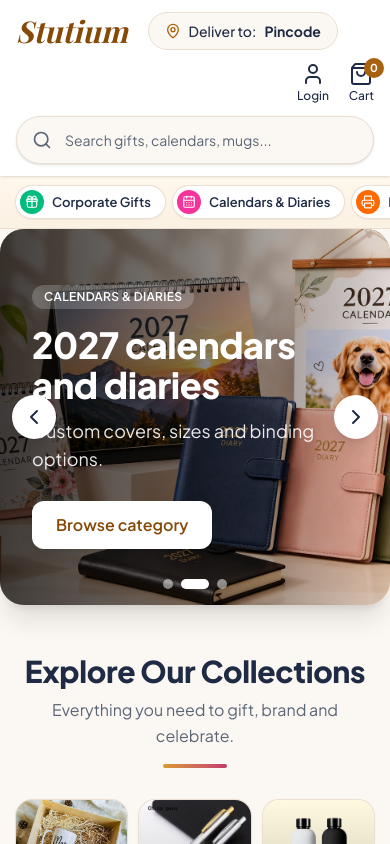
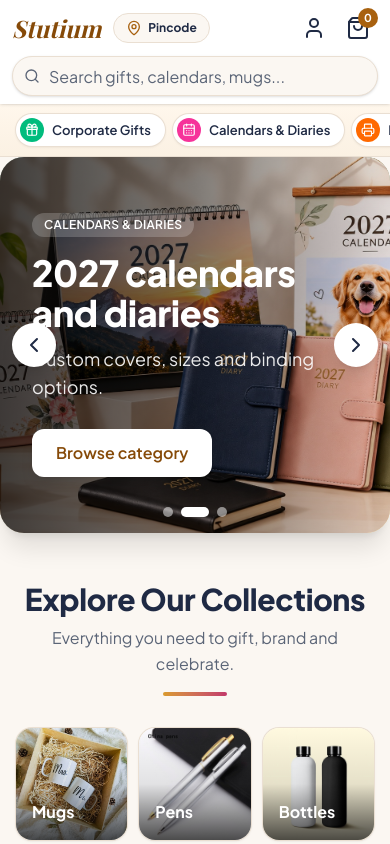
Before and after one commit to komalbaviskar529-creator/stutium-frontend, a Next.js app: page / in a window 390 px wide. Shown: the top 844 px of the page. Built offline with nearby package versions, Linux system fonts and the light colour scheme; a web font is replaced by a local one.

Commit message:
style: compact mobile header, pincode popup and cart link

```diff
--- a/app/globals.css
+++ b/app/globals.css
@@ -60,3 +60,16 @@ h3 {
     animation: none;
   }
 }
+
+body {
+  overflow-x: clip;
+}
+
+/* 16px inputs stop iPhones from zooming in when a field is tapped */
+@media (max-width: 639px) {
+  input,
+  select,
+  textarea {
+    font-size: 16px;
+  }
+}
--- a/components/CartLink.tsx
+++ b/components/CartLink.tsx
@@ -1,4 +1,4 @@
-"use client";
+ "use client";
 
 import Link from "next/link";
 import { ShoppingBag } from "lucide-react";
@@ -12,11 +12,11 @@ export function CartLink() {
     <Link
       href="/cart"
       aria-label={`Cart, ${n} items`}
-      className="relative flex flex-col items-center gap-0.5 text-xs font-medium hover:text-brand-600 focus-visible:outline-2 focus-visible:outline-brand-600"
+      className="relative flex flex-col items-center gap-0.5 p-2 text-xs font-medium hover:text-brand-600 focus-visible:outline-2 focus-visible:outline-brand-600 sm:p-0"
     >
       <ShoppingBag className="size-6" aria-hidden />
-      Cart
-      <span className="absolute -right-2.5 -top-1 flex size-5 items-center justify-center rounded-full bg-brand-600 text-[11px] font-bold text-white">
+      <span className="hidden sm:inline">Cart</span>
+      <span className="absolute right-0 top-0 flex size-5 items-center justify-center rounded-full bg-brand-600 text-[11px] font-bold text-white sm:-right-2.5 sm:-top-1">
         {n}
       </span>
     </Link>
--- a/components/Header.tsx
+++ b/components/Header.tsx
@@ -4,36 +4,39 @@ import { CartLink } from "@/components/CartLink";
 import { PincodeButton } from "@/components/PincodeButton";
 
 const iconLink =
-  "flex flex-col items-center gap-0.5 text-xs font-medium hover:text-brand-600 focus-visible:outline-2 focus-visible:outline-brand-600";
+  "flex-col items-center gap-0.5 p-2 text-xs font-medium hover:text-brand-600 focus-visible:outline-2 focus-visible:outline-brand-600 sm:p-0";
 
 export function Header() {
   return (
-    <header className="sticky top-0 z-40 bg-white shadow-sm">
-      <div className="mx-auto flex max-w-7xl flex-wrap items-center gap-x-5 gap-y-3 px-4 py-3">
-        <Link href="/" className="font-display text-3xl font-bold italic text-brand-700">
+    <header className="relative z-40 bg-white shadow-sm md:sticky md:top-0">
+      <div className="mx-auto flex max-w-7xl flex-wrap items-center gap-x-3 gap-y-2 px-3 py-2 sm:gap-x-5 sm:gap-y-3 sm:px-4 sm:py-3">
+        <Link href="/" className="font-display text-2xl font-bold italic text-brand-700 sm:text-3xl">
           Stutium
         </Link>
 
         <PincodeButton />
 
         <div className="relative order-last w-full md:order-none md:w-auto md:flex-1">
-          <Search className="pointer-events-none absolute left-4 top-1/2 size-5 -translate-y-1/2 text-muted" aria-hidden />
+          <Search
+            className="pointer-events-none absolute left-3 top-1/2 size-4 -translate-y-1/2 text-muted sm:left-4 sm:size-5"
+            aria-hidden
+          />
           <input
             type="search"
             aria-label="Search products"
             placeholder="Search gifts, calendars, mugs..."
-            className="h-12 w-full rounded-full border border-line bg-surface pl-12 pr-4 text-sm shadow-sm placeholder:text-muted focus-visible:outline-2 focus-visible:outline-brand-600"
+            className="h-10 w-full rounded-full border border-line bg-surface pl-9 pr-4 text-sm shadow-sm placeholder:text-muted focus-visible:outline-2 focus-visible:outline-brand-600 sm:h-12 sm:pl-12"
           />
         </div>
 
-        <nav aria-label="Account" className="ml-auto flex items-center gap-5">
-          <button type="button" className={`${iconLink} hidden sm:flex`}>
+        <nav aria-label="Account" className="ml-auto flex items-center gap-1 sm:gap-5">
+          <button type="button" className={`hidden sm:flex ${iconLink}`}>
             <Bell className="size-6" aria-hidden />
             Reminders
           </button>
-          <button type="button" className={iconLink}>
+          <button type="button" aria-label="Login" className={`flex ${iconLink}`}>
             <User className="size-6" aria-hidden />
-            Login
+            <span className="hidden sm:inline">Login</span>
           </button>
           <CartLink />
         </nav>
--- a/components/PincodeButton.tsx
+++ b/components/PincodeButton.tsx
@@ -1,4 +1,4 @@
-"use client";
+ "use client";
 
 import { useState, type FormEvent } from "react";
 import { MapPin } from "lucide-react";
@@ -29,17 +29,18 @@ export function PincodeButton() {
         type="button"
         aria-expanded={open}
         onClick={() => setOpen((o) => !o)}
-        className="flex items-center gap-2 rounded-full border border-line bg-surface px-4 py-2 text-sm font-medium hover:border-brand-600 focus-visible:outline-2 focus-visible:outline-brand-600"
+        className="flex items-center gap-1.5 rounded-full border border-line bg-surface px-3 py-1.5 text-xs font-medium hover:border-brand-600 focus-visible:outline-2 focus-visible:outline-brand-600 sm:gap-2 sm:px-4 sm:py-2 sm:text-sm"
       >
         <MapPin className="size-4 text-brand-600" aria-hidden />
-        Deliver to: <span className="font-bold">{pincode || "Pincode"}</span>
+        <span className="hidden sm:inline">Deliver to:</span>
+        <span className="font-bold">{pincode || "Pincode"}</span>
       </button>
 
       {open && (
         <div
           role="dialog"
           aria-label="Choose delivery pincode"
-          className="absolute left-0 top-full z-50 mt-2 w-72 rounded-2xl bg-white p-4 shadow-xl ring-1 ring-line"
+          className="fixed inset-x-4 top-28 z-50 rounded-2xl bg-white p-4 shadow-xl ring-1 ring-line sm:absolute sm:inset-x-auto sm:left-0 sm:top-full sm:mt-2 sm:w-72"
         >
           <form onSubmit={apply} className="space-y-3">
             <Input
```
